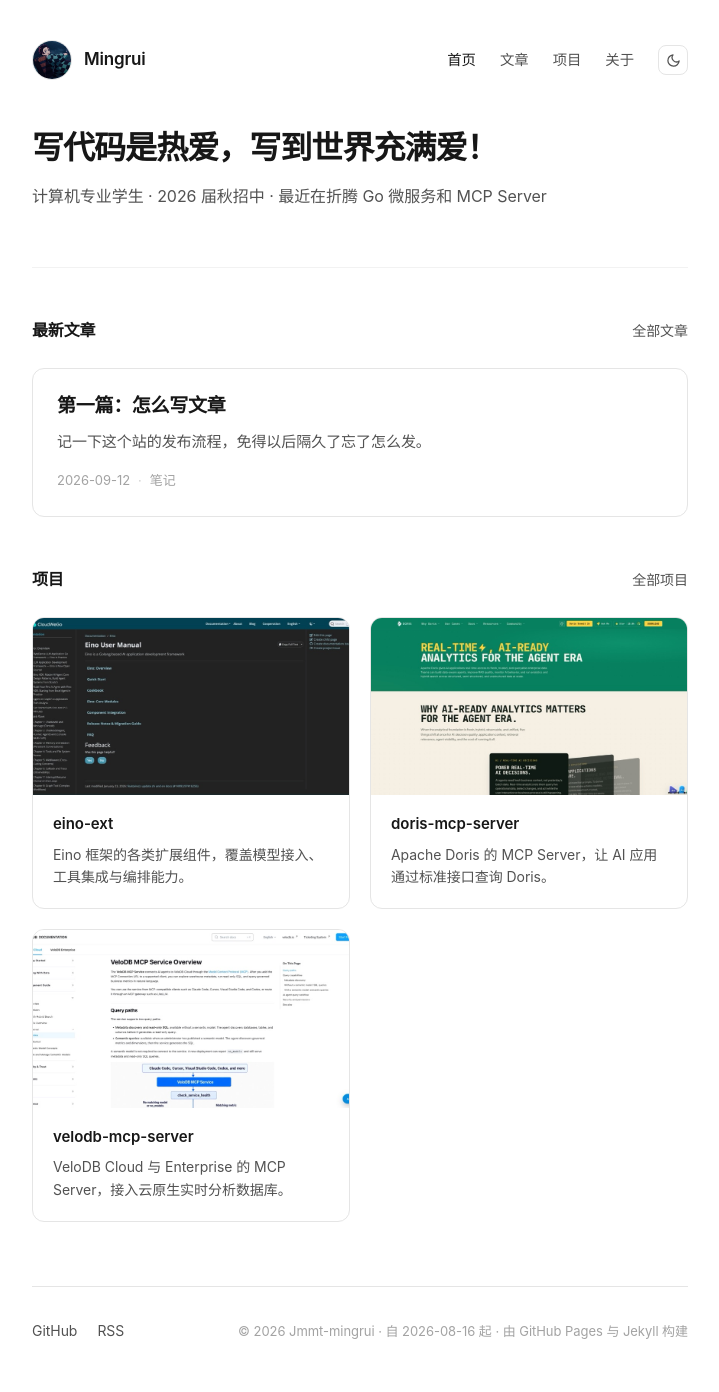
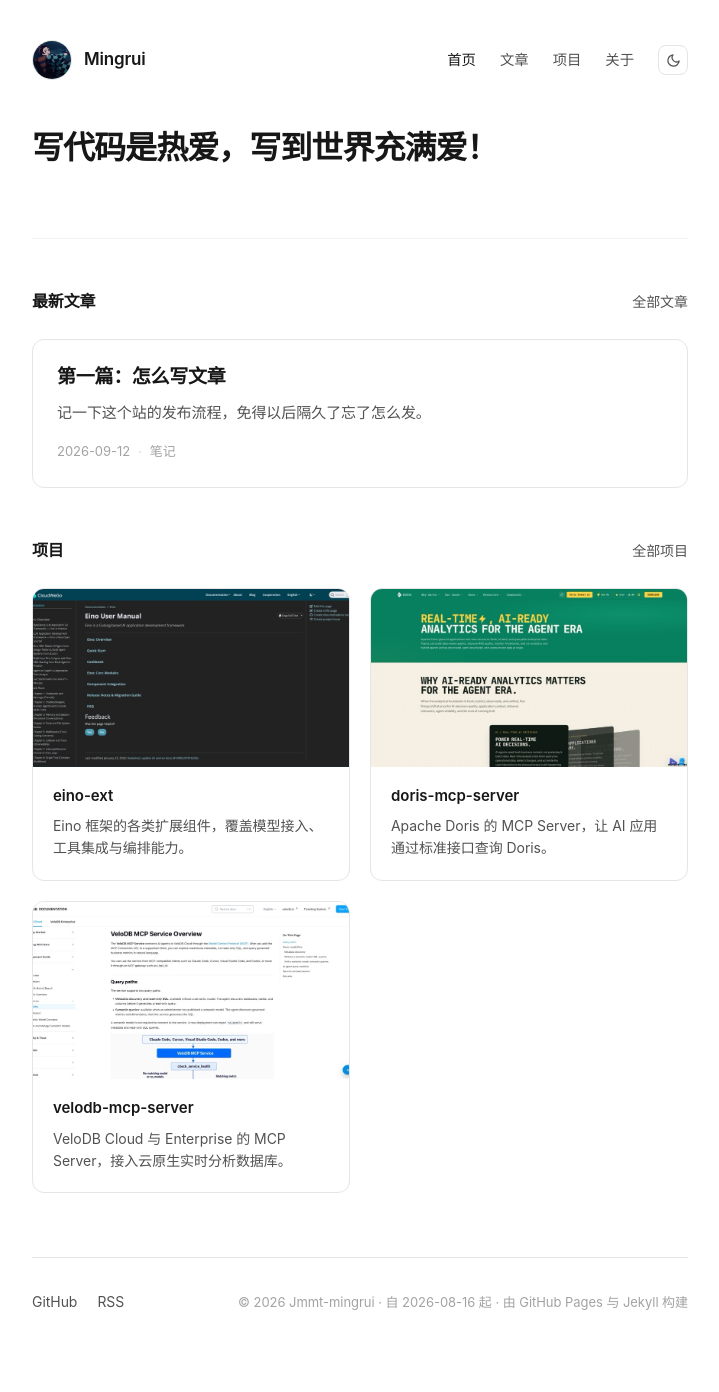
Before and after one commit to Jmmt-mingrui/Jmmt-mingrui.github.io, a Jekyll site: the page built from index.md, in a window 1280 px wide. Shown: the whole page, without its empty margins (280-999 px from the left). Built offline with Jekyll 4.4.1, drawn with Linux system fonts in a browser that asks for light colours; after the commit the page ends 1363 px from its top, so only the background shows below that.

```diff
--- a/index.md
+++ b/index.md
@@ -5,7 +5,6 @@
 
 <div class="hero">
   <h1>写代码是热爱，写到世界充满爱！</h1>
-  <p>计算机专业学生 · 2026 届秋招中 · 最近在折腾 Go 微服务和 MCP Server</p>
 </div>
 
 <div class="section">
```
